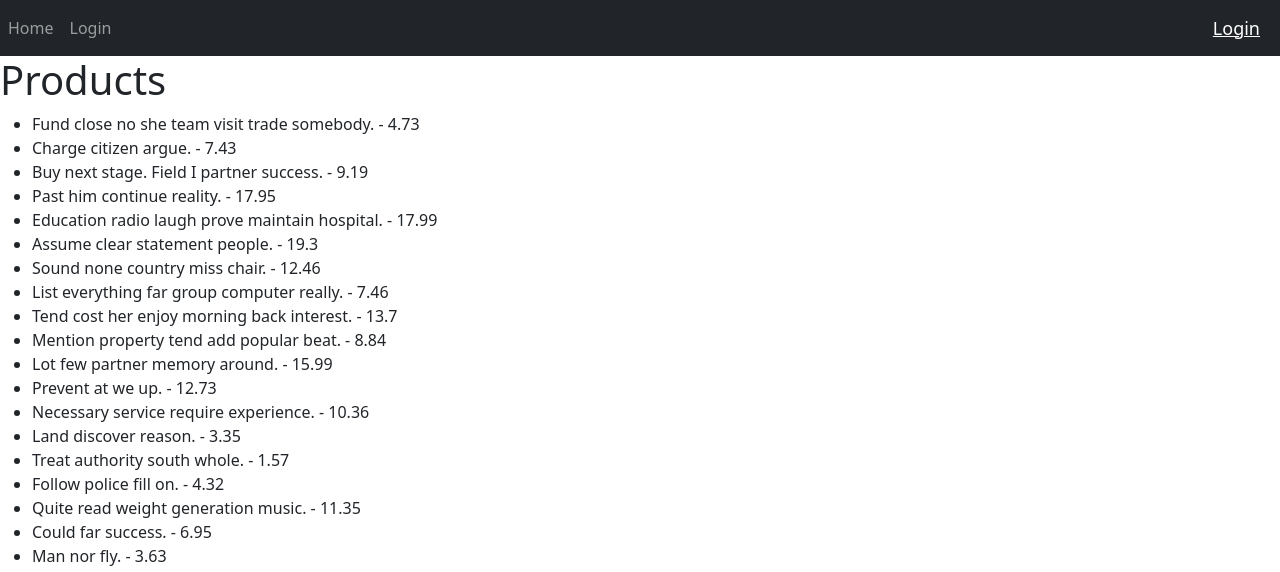
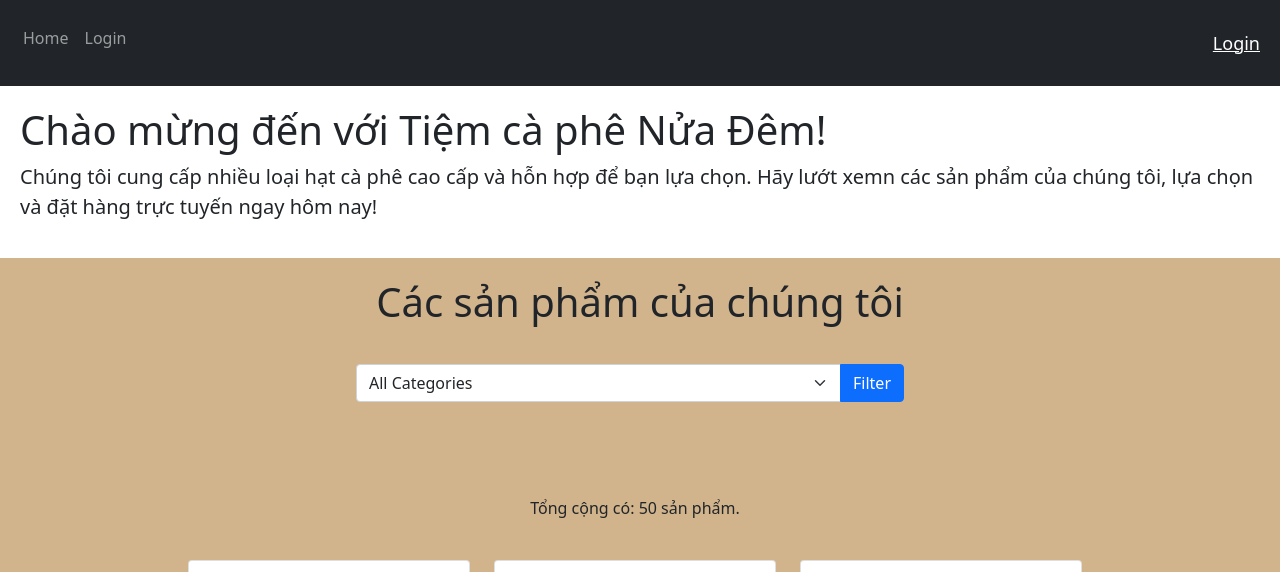
Before and after one commit to LePhiDuy/FinalProject_Python, a Django app: page / in a window 1280 px wide. Shown: the top 572 px of the page. Run offline with Django 3.2, Linux system fonts and the light colour scheme; data comes from the database, SQL or seed files in the repository; some libraries are stand-ins or nearby versions.

Commit message:
feat: all product view and filter by category

```diff
--- a/coffee-shop/CoffeeShop/settings.py
+++ b/coffee-shop/CoffeeShop/settings.py
@@ -40,6 +40,7 @@ INSTALLED_APPS = [
     'django.contrib.messages',
     'django.contrib.staticfiles',
     'coffee.apps.CoffeeConfig',
+    'django.contrib.humanize'
 
 ]
 
--- a/coffee-shop/CoffeeShop/static/css/HomePage.css
+++ b/coffee-shop/CoffeeShop/static/css/HomePage.css
@@ -0,0 +1,13 @@
+.card-img-top {
+  width: 500px;
+  height: 500px;
+  background-size: contain;
+  background-position: center;
+  background-repeat: no-repeat;
+}
+div {
+  padding-top: 10px;
+  padding-bottom: 20px;
+  padding-left: 15px;
+  padding-right: 25px;
+}
--- a/coffee-shop/coffee/templates/index.html
+++ b/coffee-shop/coffee/templates/index.html
@@ -1,11 +1,65 @@
 {% extends 'links.html' %}
 {% load static%}
+{% load humanize %}
 {% block content %}
-<h1>Products</h1>
-<ul>
-    {% for product in products %}
-    <li>{{ product.name }} - {{ product.price }}</li>
-    {% endfor %}
-</ul>
+<link rel="stylesheet" href="{% static 'css/HomePage.css' %}">
+
+<div class="jumbotron" style="padding: 20px">
+    <h1 class="display-4-bold">Chào mừng đến với Tiệm cà phê Nửa Đêm!</h1>
+    <p class="lead">Chúng tôi cung cấp nhiều loại hạt cà phê cao cấp và hỗn hợp để bạn lựa chọn. Hãy lướt xemn các sản
+        phẩm của chúng tôi, lựa chọn và đặt hàng trực tuyến ngay hôm nay!</p>
+</div>
+
+<div style="background-color: #D2B48C; padding: 20px">
+    <h1 class="text-center">Các sản phẩm của chúng tôi</h1>
+    <div class="row justify-content-center mb-4">
+        <div class="col-md-6">
+            <form method="GET">
+                <div class="input-group">
+                    <select class="form-select" name="category">
+                        <option value="">All Categories</option>
+                        {% for category in categories %}
+                        <option value="{{ category.id }}" {% if category.id == selected_category %}selected{% endif %}>
+                            {{ category.name }}
+                        </option>
+                        {% endfor %}
+                    </select>
+                    <button type="submit" class="btn btn-primary">Filter</button>
+                </div>
+            </form>
+        </div>
+    </div>
+    <div class="d-flex justify-content-center" style="padding-bottom: 20px">
+        Tổng cộng có: {{ products|length }} sản phẩm.
+    </div>
+    <div class="row justify-content-center">
+        {% for product in products %}
+        {% if forloop.counter0|divisibleby:3 and forloop.counter0 > 0 %}
+    </div>
+
+    <div class="row justify-content-center">
+        {% endif %}
+        <div class="col-md-3 mb-4">
+            <div class="card">
+                <div style="display: flex; justify-content: center; height: 300px;">
+                    <img src="{{ product.image }}" class="card-img-top" alt="{{ product.name }} "
+                         style="object-fit: cover; width: 300px; height: 300px;">
+                </div>
+                <div class="card-body">
+                    <h5 class="card-title">{{ product.name }}</h5>
+                    <p class="card-text">{{ product.price|add:23000|floatformat:0|intcomma }} VNĐ</p>
+                    <div class="d-flex justify-content-between">
+                        <button type="button" class="btn btn-primary add-to-cart" data-product-id="{{ product.id }}">Add
+                            to
+                            Cart
+                        </button>
+                        <a href="" class="btn btn-secondary">Details</a>
+                    </div>
+                </div>
+            </div>
+        </div>
+        {% endfor %}
+    </div>
+</div>
 
 {% endblock %}
--- a/coffee-shop/coffee/views.py
+++ b/coffee-shop/coffee/views.py
@@ -1,6 +1,6 @@
 from .forms import *
 from django.shortcuts import redirect, render, HttpResponse
-from .models import Product
+from .models import Product, Category
 from django.contrib.auth import login, logout, authenticate
 
 
@@ -8,8 +8,19 @@ from django.contrib.auth import login, logout, authenticate
 
 
 def home(request):
+    selected_category = request.GET.get('category')
+    categories = Category.objects.all()
     products = Product.objects.all()
-    context = {'products': products}
+
+    if selected_category:
+        products = products.filter(category_id=selected_category)
+
+    context = {
+        'categories': categories,
+        'products': products,
+        'selected_category': int(selected_category) if selected_category else None
+    }
+
     return render(request, 'index.html', context)
 
 
```
Also changed, not shown: coffee-shop/coffee/templates/navbar.html (+7 -3 lines).
